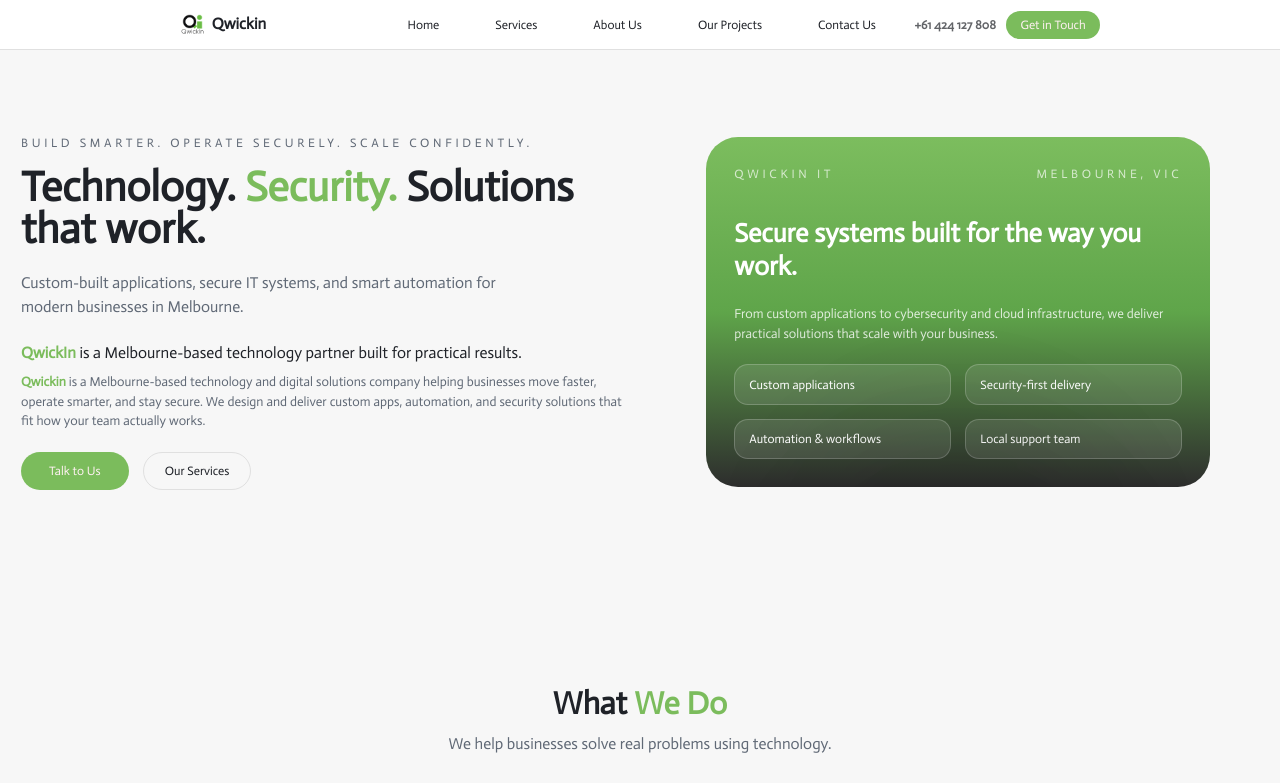
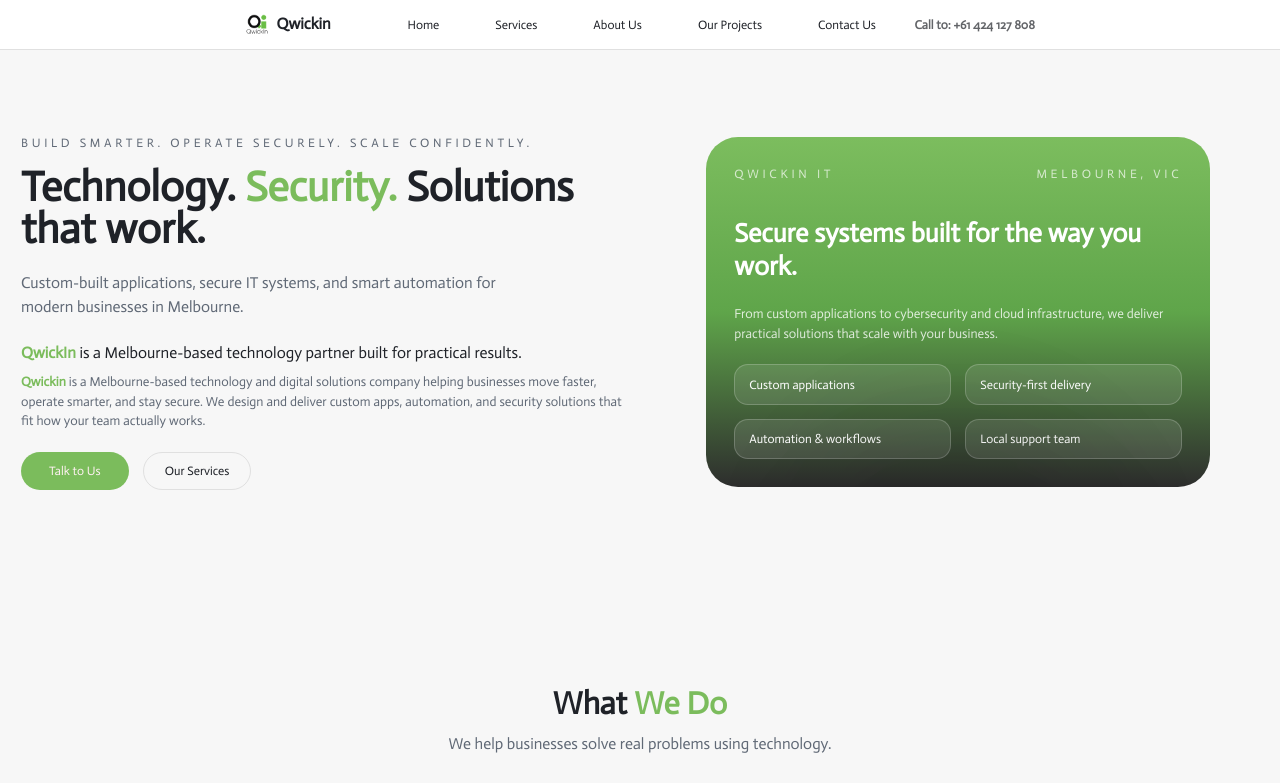
Before and after one commit to dalu547/qwickin_website, a React (Vite) app: page / in a window 1280 px wide. Shown: the top 783 px of the page. Built offline with nearby package versions, Linux system fonts and the light colour scheme.

Commit message:
navbar edjustment

```diff
--- a/src/components/Navbar.tsx
+++ b/src/components/Navbar.tsx
@@ -119,17 +119,14 @@
             ))}
           </nav>
 
-          <div className="hidden md:flex items-center justify-end gap-3">
+          <div className="hidden md:flex items-center justify-end gap-3 justify-self-end">
             <a
               rel="noreferrer noopener"
               href="tel:+61424127808"
               className="text-sm font-semibold text-foreground/70 hover:text-foreground"
             >
-              +61 424 127 808
+              Call to: +61 424 127 808
             </a>
-            <Button asChild size="sm" className="text-sm px-4 h-8">
-              <a href="#contact">Get in Touch</a>
-            </Button>
           </div>
         </NavigationMenuList>
       </NavigationMenu>
```
